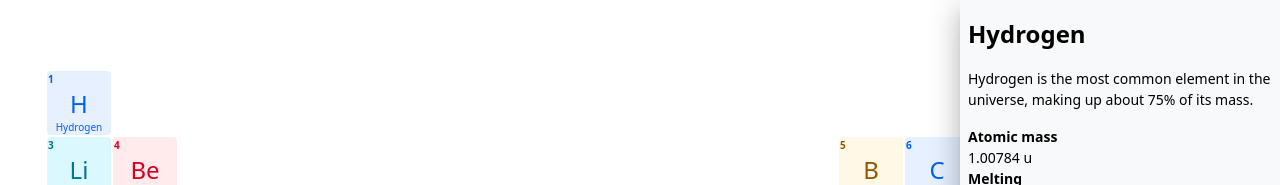
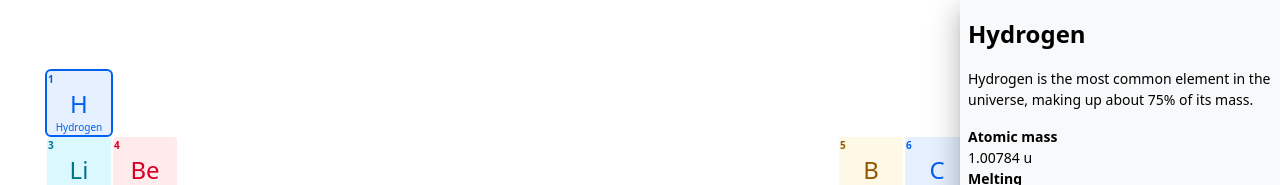
Before and after one commit to Mizumono/periodic-table, a React (Vite) app: page / in a window 1280 px wide. Shown: the top 185 px of the page. Built offline with nearby package versions, Linux system fonts and the light colour scheme.

Commit message:
feat(a11y): focus Hydrogen element on initial page load

```diff
--- a/src/App.tsx
+++ b/src/App.tsx
@@ -25,6 +25,7 @@ function App() {
         activeCategory={activeCategory}
         onSelectCategory={setActiveCategory}
         onSelectElement={setSelectedElement}
+        selectedElement={selectedElement}
       />
       <ElementDetails element={selectedElement} />
       <div className={styles.filtersWrapper}>
--- a/src/components/Element/Element.tsx
+++ b/src/components/Element/Element.tsx
@@ -1,3 +1,4 @@
+import { useEffect, useRef } from 'react';
 import type { Category } from '../../types/categories';
 import type { ElementData } from '../../types/index';
 import { categoryColors } from './colors';
@@ -6,6 +7,7 @@ import styles from'./Element.module.css'
 interface ElementProps {
   dimmed: boolean | null;
   element: ElementData;
+  isSelected: boolean;
   onSelectCategory: (category: Category) => void;
   onSelectElement: (element: ElementData) => void;
 }
@@ -13,10 +15,19 @@ interface ElementProps {
 export const Element = ({
   dimmed,
   element,
+  isSelected,
   onSelectCategory,
   onSelectElement,
 }: ElementProps) => {
   const colors = categoryColors[element.category];
+
+  const buttonRef = useRef<HTMLButtonElement | null>(null);
+
+  useEffect(() => {
+    if(isSelected) {
+      buttonRef.current?.focus();
+    }
+  }, [isSelected]);
 
   const handleClick = (event: React.MouseEvent) => {
     event.stopPropagation();
@@ -29,6 +40,7 @@ export const Element = ({
     <button
       className={styles.element}
       onClick={handleClick}
+      ref={isSelected ? buttonRef : null}
       style={{
         backgroundColor: colors.backgroundColor,
         color: colors.color,
--- a/src/components/PeriodicTable/PeriodicTable.tsx
+++ b/src/components/PeriodicTable/PeriodicTable.tsx
@@ -8,9 +8,15 @@ type PeriodicTableProps = {
   activeCategory: Category | null;
   onSelectCategory: (category: Category) => void;
   onSelectElement: (element: ElementData) => void;
+  selectedElement: ElementData | null;
 };
 
-export const PeriodicTable = ({ activeCategory, onSelectCategory, onSelectElement }: PeriodicTableProps) => {
+export const PeriodicTable = ({
+  activeCategory,
+  onSelectCategory,
+  onSelectElement,
+  selectedElement,
+}: PeriodicTableProps) => {
   const sortedElements = [...elements].sort((a, b) => a.number - b.number);
 
   return (
@@ -20,6 +26,7 @@ export const PeriodicTable = ({ activeCategory, onSelectCategory, onSelectElemen
           <Element
             dimmed={activeCategory && element.category !== activeCategory}
             element={element}
+            isSelected={selectedElement?.number === element.number}
             key={element.number}
             onSelectCategory={onSelectCategory}
             onSelectElement={onSelectElement}
```
